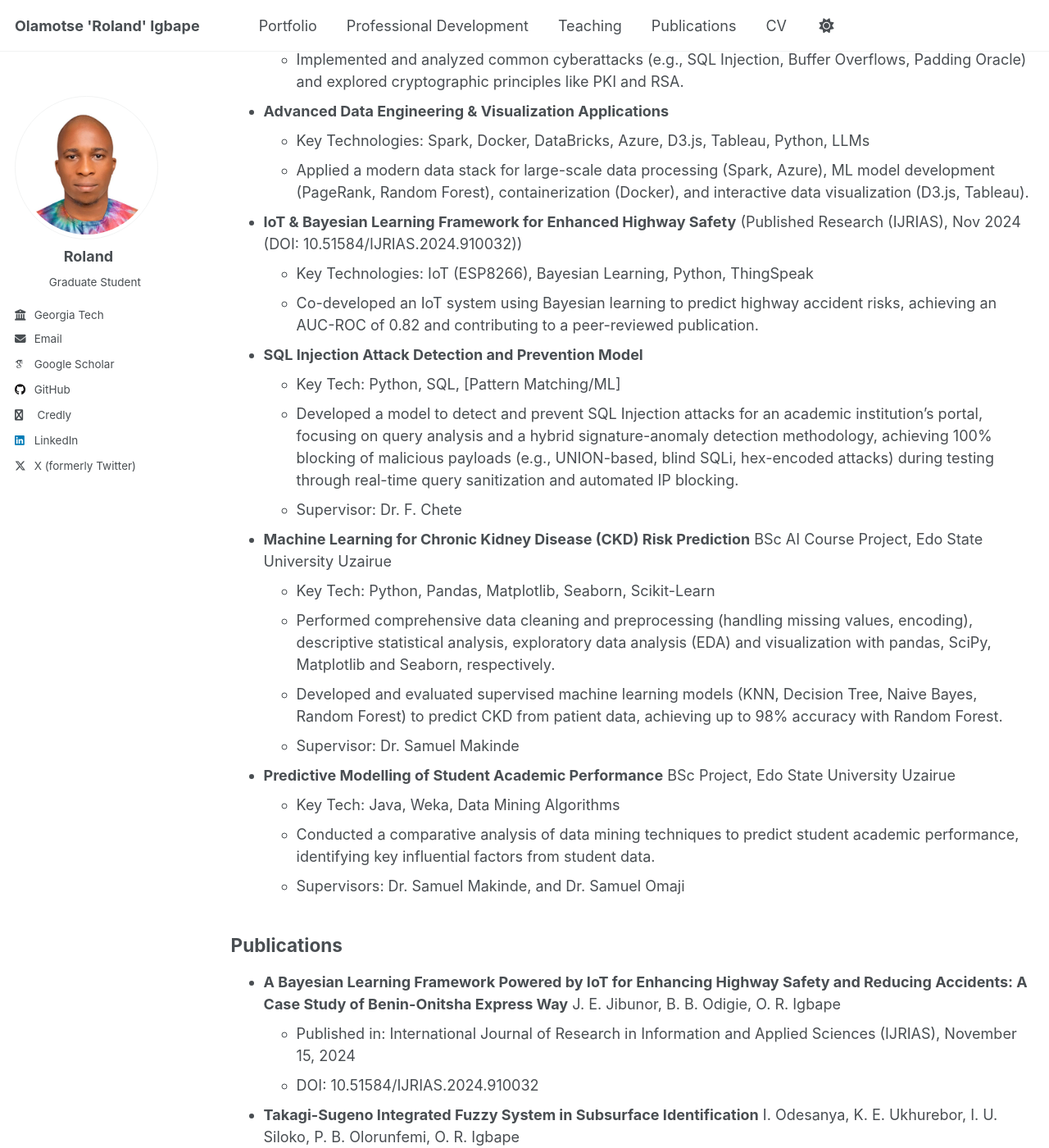
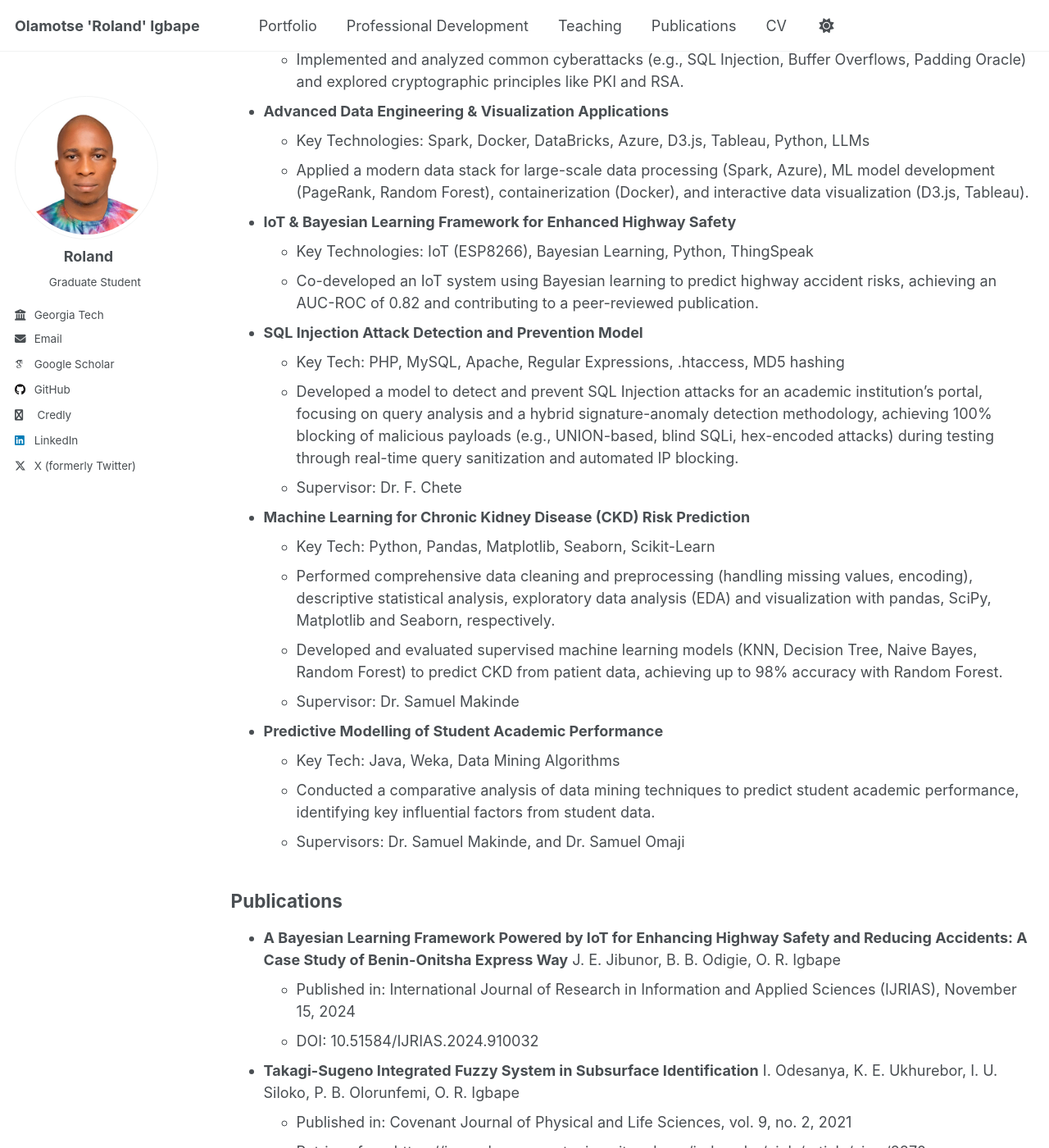
Before and after one commit to oigbape/oigbape.github.io, a Jekyll site: the page built from _pages/cv.md, in a window 1280 px wide and 1400 px high, scrolled down 2214 px. Shown: the whole window at 82% size. Built offline with Jekyll 4.4.1, drawn with Linux system fonts in a browser that asks for light colours; some web fonts are replaced.

Commit message:
Update cv.md

```diff
--- a/_pages/cv.md
+++ b/_pages/cv.md
@@ -59,22 +59,22 @@ redirect_from:
     *  Key Technologies: Spark, Docker, DataBricks, Azure, D3.js, Tableau, Python, LLMs
     *  Applied a modern data stack for large-scale data processing (Spark, Azure), ML model development (PageRank, Random Forest), containerization (Docker), and interactive data visualization (D3.js, Tableau).
 
-* **IoT & Bayesian Learning Framework for Enhanced Highway Safety** (Published Research (IJRIAS), Nov 2024 (DOI: 10.51584/IJRIAS.2024.910032))
+* **IoT & Bayesian Learning Framework for Enhanced Highway Safety**
     *  Key Technologies: IoT (ESP8266), Bayesian Learning, Python, ThingSpeak
     *  Co-developed an IoT system using Bayesian learning to predict highway accident risks, achieving an AUC-ROC of 0.82 and contributing to a peer-reviewed publication.
 
 * **SQL Injection Attack Detection and Prevention Model**
-    *  Key Tech: Python, SQL, [Pattern Matching/ML]
+    *  Key Tech: PHP, MySQL, Apache, Regular Expressions, .htaccess, MD5 hashing
     *  Developed a model to detect and prevent SQL Injection attacks for an academic institution's portal, focusing on query analysis and a hybrid signature-anomaly detection methodology, achieving 100% blocking of malicious payloads (e.g., UNION-based, blind SQLi, hex-encoded attacks) during testing through real-time query sanitization and automated IP blocking.
     *  Supervisor: Dr. F. Chete
 
-* **Machine Learning for Chronic Kidney Disease (CKD) Risk Prediction** BSc AI Course Project, Edo State University Uzairue
+* **Machine Learning for Chronic Kidney Disease (CKD) Risk Prediction**
     *  Key Tech: Python, Pandas, Matplotlib, Seaborn, Scikit-Learn
     *  Performed comprehensive data cleaning and preprocessing (handling missing values, encoding), descriptive statistical analysis, exploratory data analysis (EDA) and visualization with pandas, SciPy, Matplotlib and Seaborn, respectively.
     *  Developed and evaluated supervised machine learning models (KNN, Decision Tree, Naive Bayes, Random Forest) to predict CKD from patient data, achieving up to 98% accuracy with Random Forest.
     *  Supervisor: Dr. Samuel Makinde
 
-* **Predictive Modelling of Student Academic Performance** BSc Project, Edo State University Uzairue
+* **Predictive Modelling of Student Academic Performance**
     *  Key Tech: Java, Weka, Data Mining Algorithms
     *  Conducted a comparative analysis of data mining techniques to predict student academic performance, identifying key influential factors from student data.
     *  Supervisors: Dr. Samuel Makinde, and Dr. Samuel Omaji
```
